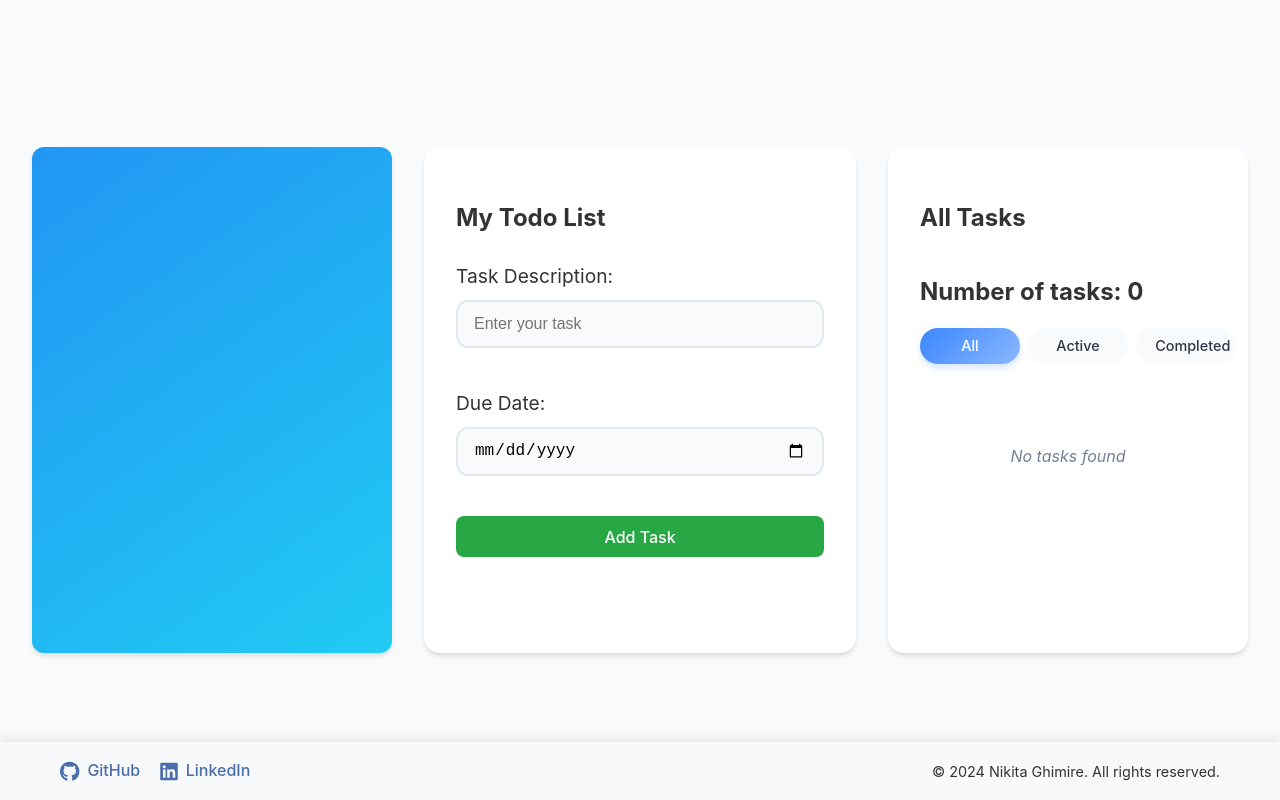
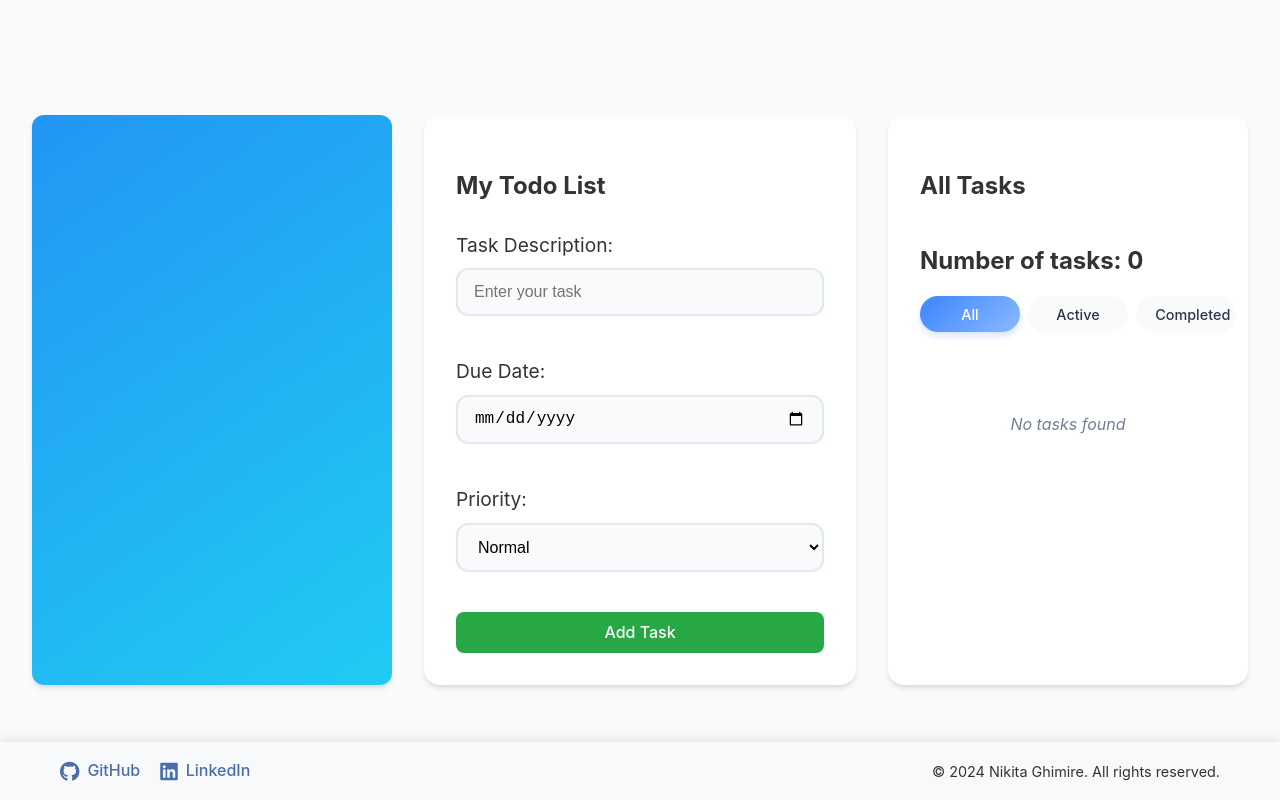
Before and after one commit to NikitaGhimire/my-tasks-react-app, a React (Vite) app: page / in a window 1280 px wide. Built offline with nearby package versions, Linux system fonts and the light colour scheme.

Commit message:
Added priority feature for the taskinput

```diff
--- a/src/components/TaskInput.jsx
+++ b/src/components/TaskInput.jsx
@@ -10,6 +10,7 @@ class ClassInput extends Component {
         this.state = {
         inputVal: "",
         dueDate: "",
+        priority: "normal", // Add priority state
         editIndex: null,
         editVal: '',
         };
@@ -17,6 +18,7 @@ class ClassInput extends Component {
         this.handleInputChange = this.handleInputChange.bind(this);
         this.handleDateChange = this.handleDateChange.bind(this);
         this.handleSubmit = this.handleSubmit.bind(this);
+        this.handlePriorityChange = this.handlePriorityChange.bind(this);
     }
 
     handleInputChange(e) {
@@ -31,19 +33,28 @@ class ClassInput extends Component {
         });
     }
 
+    // Add priority handler
+    handlePriorityChange(e) {
+        this.setState({
+            priority: e.target.value
+        });
+    }
+
     handleSubmit(e){
         e.preventDefault();
         if (this.state.inputVal.trim()) {
             const task = {
                 text: this.state.inputVal,
                 dueDate: this.state.dueDate,
+                priority: this.state.priority,
                 completed: false,
                 id: Date.now()
             };
             this.props.onAddTodo(task);
             this.setState({
                 inputVal: "",
-                dueDate: ""
+                dueDate: "",
+                priority: "normal"
             });
         }
     }
@@ -75,6 +86,19 @@ render() {
                         required
                     />
                 </div>
+                <div className="input-group">
+                    <label htmlFor="priority">Priority:</label>
+                    <select
+                        id="priority"
+                        value={this.state.priority}
+                        onChange={this.handlePriorityChange}
+                        className="priority-select"
+                    >
+                        <option value="low">Low</option>
+                        <option value="normal">Normal</option>
+                        <option value="high">High</option>
+                    </select>
+                </div>
                 <button type="submit" className="btn-primary">Add Task</button>
             </form>
         </section>
--- a/src/components/TaskList.jsx
+++ b/src/components/TaskList.jsx
@@ -42,7 +42,8 @@ const TaskList = ({ todos, onEdit, onDelete, onToggleComplete }) => {
             <ul className="task-list">
                 {filteredTodos.map((task) => (
                     <li key={task.id}
-                        className={`task-item ${task.completed ? 'completed' : ''}`}>
+                        className={`task-item ${task.completed ? 'completed' : ''}`}
+                        data-priority={task.priority}>
                         <div className="task-content">
                             <input
                                 type="checkbox"
@@ -51,11 +52,16 @@ const TaskList = ({ todos, onEdit, onDelete, onToggleComplete }) => {
                             />
                             <div className="task-details">
                                 <span className="task-text">{task.text}</span>
-                                {task.dueDate && (
-                                    <span className="due-date">
-                                        Due: {formatDate(task.dueDate)}
+                                <div className="task-meta">
+                                    {task.dueDate && (
+                                        <span className="due-date">
+                                            Due: {formatDate(task.dueDate)}
+                                        </span>
+                                    )}
+                                    <span className={`task-priority ${task.priority}`}>
+                                        {task.priority}
                                     </span>
-                                )}
+                                </div>
                             </div>
                         </div>
                         <div className="task-actions">
--- a/src/styles/App.css
+++ b/src/styles/App.css
@@ -228,6 +228,23 @@ input[type="date"]:focus {
     background: var(--bg-white);
 }
 
+/* Priority select styling */
+.priority-select {
+    padding: 0.8rem 1rem;
+    border: 2px solid #e2e8f0;
+    border-radius: 12px;
+    font-size: 1rem;
+    background: var(--bg-light);
+    cursor: pointer;
+    transition: all 0.3s ease;
+}
+
+.priority-select:focus {
+    border-color: var(--primary-color);
+    box-shadow: 0 0 0 3px rgba(58, 134, 255, 0.1);
+    background: var(--bg-white);
+}
+
 /* Task item styling */
 .task-item {
     background: var(--bg-white);
@@ -245,6 +262,18 @@ input[type="date"]:focus {
 
 .task-item.overdue {
     border-left-color: var(--danger-color);
+}
+
+.task-item[data-priority="high"] {
+    border-left: 4px solid #dc3545;
+}
+
+.task-item[data-priority="normal"] {
+    border-left: 4px solid #3a86ff;
+}
+
+.task-item[data-priority="low"] {
+    border-left: 4px solid #4dd783;
 }
 
 .task-content {
@@ -266,6 +295,29 @@ input[type="date"]:focus {
     padding: 0.3rem 0.8rem;
     border-radius: 15px;
     display: inline-block;
+}
+
+.task-priority {
+    font-size: 0.75rem;
+    padding: 0.2rem 0.6rem;
+    border-radius: 12px;
+    text-transform: uppercase;
+    font-weight: 500;
+}
+
+.task-priority.high {
+    background: rgba(220, 53, 69, 0.1);
+    color: #dc3545;
+}
+
+.task-priority.normal {
+    background: rgba(58, 134, 255, 0.1);
+    color: #3a86ff;
+}
+
+.task-priority.low {
+    background: rgba(77, 215, 131, 0.1);
+    color: #4dd783;
 }
 
 /* Filter buttons */
```
